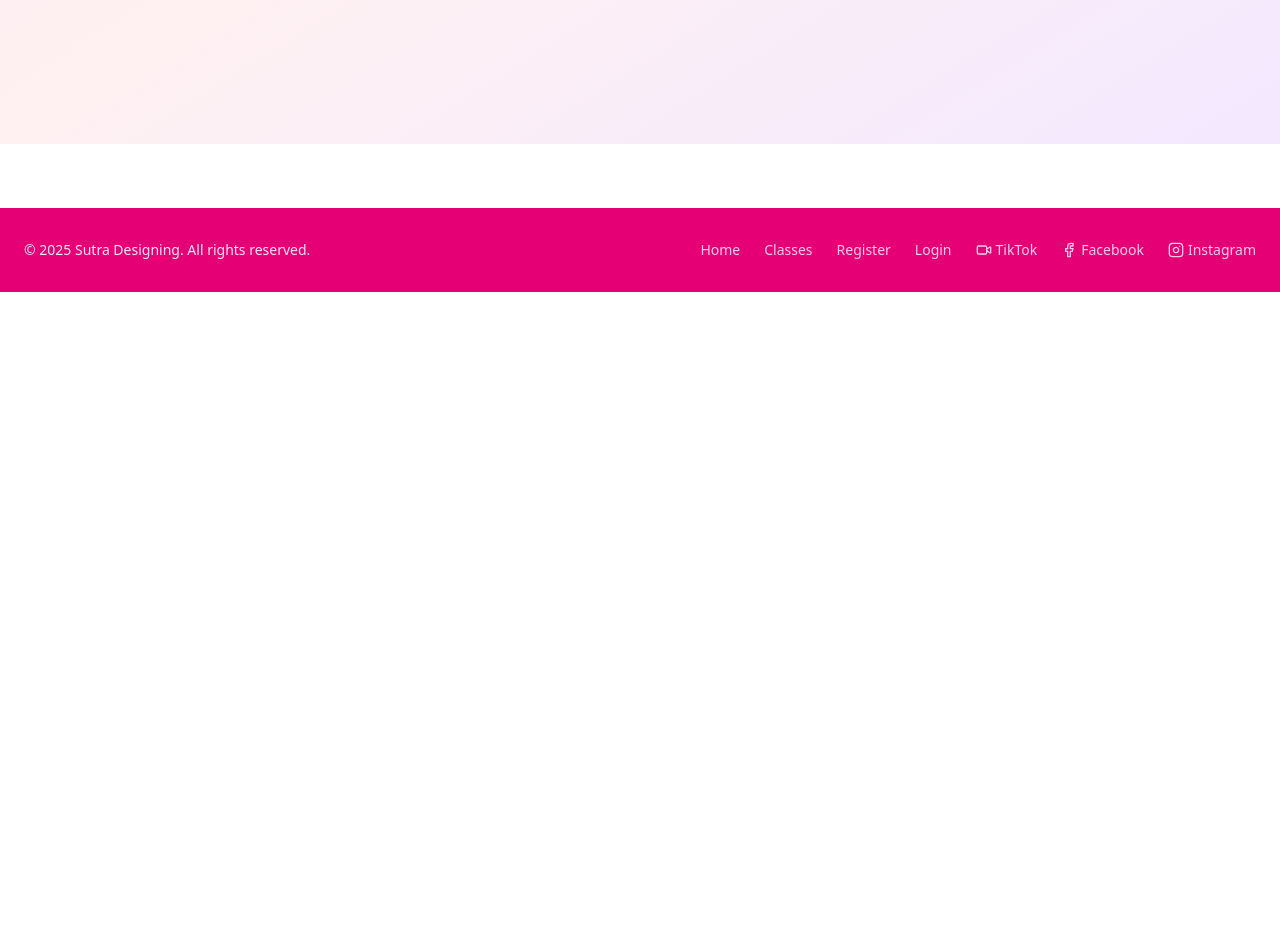
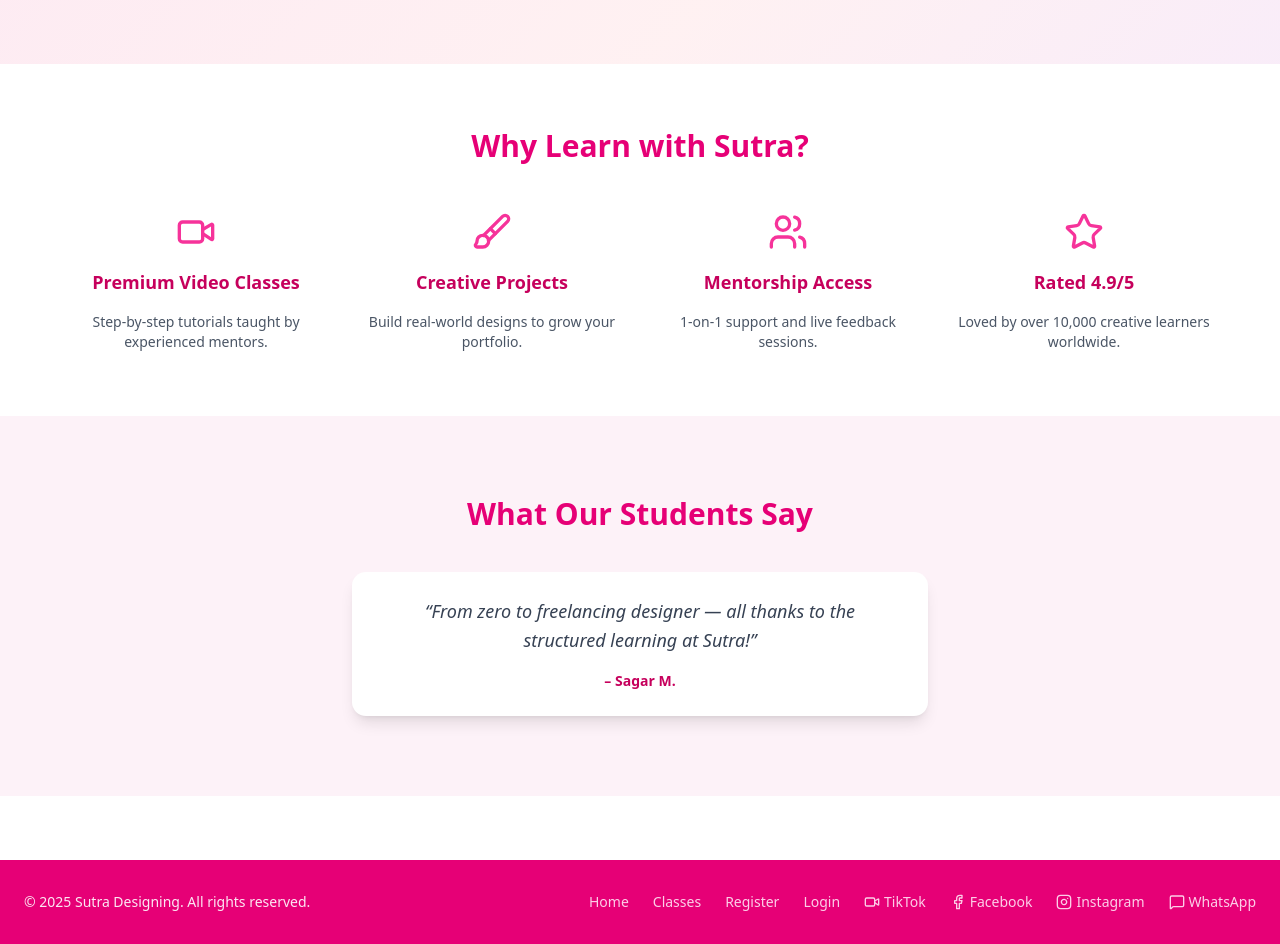
Before and after one commit to Code-unique/sutra-design, a Next.js app: page / in a window 1280 px wide. Shown: the part 720-1664 px from the top of the page. Before the commit the page ends 1012 px from the top, so only its background shows below. Built offline with nearby package versions, Linux system fonts and the light colour scheme; no server answers.

Commit message:
ready and improved functionalities

```diff
--- a/package.json
+++ b/package.json
@@ -29,6 +29,7 @@
     "react-player": "^3.3.1",
     "shadcn": "^2.9.3",
     "sonner": "^2.0.6",
+    "swiper": "^11.2.10",
     "tailwind-merge": "^3.3.1"
   },
   "devDependencies": {
--- a/src/app/page.tsx
+++ b/src/app/page.tsx
@@ -1,12 +1,60 @@
 'use client';
 
 import { Button } from "@/components/ui/button";
-import { motion } from "framer-motion";
+import { motion, AnimatePresence } from "framer-motion";
 import Link from "next/link";
+import { useSession } from "next-auth/react";
+import { useState, useEffect } from "react";
+import { Star, Video, Users, Brush } from "lucide-react";
 
 export default function Home() {
+  const { data: session } = useSession();
+  const testimonials = [
+    {
+      name: "Anjali R.",
+      quote:
+        "Sutra changed how I see design. The mentors are amazing and the community is supportive!",
+    },
+    {
+      name: "Sagar M.",
+      quote:
+        "From zero to freelancing designer — all thanks to the structured learning at Sutra!",
+    },
+    {
+      name: "Reema T.",
+      quote:
+        "Every class is full of energy and real knowledge. Best online learning experience ever.",
+    },
+    {
+      name: "Aarav Shrestha",
+      quote:
+        "Sutra completely changed the way I think about design. The classes are top-notch!",
+    },
+    {
+      name: "Sneha Joshi",
+      quote:
+        "Love the mentor interaction! I got personal feedback that really helped me grow.",
+    },
+    {
+      name: "Ramesh Bhandari",
+      quote:
+        "Very easy to use and beautifully designed platform. Highly recommend to creatives.",
+    },
+  ];
+
+  const [current, setCurrent] = useState(0);
+
+  useEffect(() => {
+    const interval = setInterval(() => {
+      setCurrent((prev) => (prev + 1) % testimonials.length);
+    }, 4500);
+    return () => clearInterval(interval);
+  }, [testimonials.length]);
+
   return (
-    <main className="min-h-screen bg-gradient-to-br from-pink-100 via-rose-50 to-purple-100 dark:from-gray-900 dark:to-gray-800 flex items-center justify-center p-6 text-foreground">
+    <main className="min-h-screen bg-gradient-to-br from-pink-100 via-rose-50 to-purple-100 dark:from-gray-900 dark:to-gray-800 text-foreground">
+      {/* HERO */}
+      <section className="flex items-center justify-center p-6 min-h-[90vh]">
         <motion.div
           initial={{ opacity: 0, y: 30 }}
           animate={{ opacity: 1, y: 0 }}
@@ -24,11 +72,13 @@ export default function Home() {
           </p>
 
           <div className="flex flex-col sm:flex-row justify-center gap-4 mt-6">
+            {!session && (
               <Link href="/register" aria-label="Get Started">
                 <Button className="bg-pink-600 hover:bg-pink-700 text-white px-6 py-3 text-lg rounded-xl shadow-md transition">
                   Get Started
                 </Button>
               </Link>
+            )}
             <Link href="/dashboard" aria-label="Explore Classes">
               <Button
                 variant="outline"
@@ -39,6 +89,77 @@ export default function Home() {
             </Link>
           </div>
         </motion.div>
+      </section>
+
+      {/* FEATURES */}
+      <section className="py-16 px-6 bg-white dark:bg-gray-900">
+        <div className="max-w-6xl mx-auto text-center space-y-12">
+          <h2 className="text-3xl font-bold text-pink-600 dark:text-pink-300">
+            Why Learn with Sutra?
+          </h2>
+
+          <div className="grid gap-8 sm:grid-cols-2 md:grid-cols-4">
+            {[
+              {
+                icon: <Video className="w-10 h-10 text-pink-500" />,
+                title: "Premium Video Classes",
+                desc: "Step-by-step tutorials taught by experienced mentors.",
+              },
+              {
+                icon: <Brush className="w-10 h-10 text-pink-500" />,
+                title: "Creative Projects",
+                desc: "Build real-world designs to grow your portfolio.",
+              },
+              {
+                icon: <Users className="w-10 h-10 text-pink-500" />,
+                title: "Mentorship Access",
+                desc: "1-on-1 support and live feedback sessions.",
+              },
+              {
+                icon: <Star className="w-10 h-10 text-pink-500" />,
+                title: "Rated 4.9/5",
+                desc: "Loved by over 10,000 creative learners worldwide.",
+              },
+            ].map((item, i) => (
+              <div key={i} className="flex flex-col items-center text-center space-y-4">
+                {item.icon}
+                <h3 className="font-semibold text-lg text-pink-700 dark:text-pink-200">{item.title}</h3>
+                <p className="text-sm text-gray-600 dark:text-gray-300">{item.desc}</p>
+              </div>
+            ))}
+          </div>
+        </div>
+      </section>
+
+      {/* TESTIMONIALS CAROUSEL */}
+      <section className="py-20 bg-pink-50 dark:bg-gray-800 px-6">
+        <div className="max-w-4xl mx-auto text-center space-y-10">
+          <h2 className="text-3xl font-bold text-pink-600 dark:text-pink-300">
+            What Our Students Say
+          </h2>
+
+          <div className="relative h-36 max-w-xl mx-auto px-6">
+            <AnimatePresence mode="wait">
+              <motion.div
+                key={current}
+                initial={{ opacity: 0, y: 20 }}
+                animate={{ opacity: 1, y: 0 }}
+                exit={{ opacity: 0, y: -20 }}
+                transition={{ duration: 0.6 }}
+                className="absolute inset-0 flex flex-col justify-center bg-white dark:bg-gray-900 rounded-xl shadow-lg p-8"
+              >
+                <p className="text-lg italic text-gray-700 dark:text-gray-300 leading-relaxed">
+                  “{testimonials[current].quote}”
+                </p>
+                <p className="mt-4 text-sm text-pink-700 dark:text-pink-300 font-semibold">
+                  – {testimonials[current].name}
+                </p>
+              </motion.div>
+            </AnimatePresence>
+          </div>
+        </div>
+      </section>
+
     </main>
   );
 }
--- a/src/components/shared/Footer.tsx
+++ b/src/components/shared/Footer.tsx
@@ -1,9 +1,12 @@
 "use client";
 
 import Link from "next/link";
-import { Facebook, Instagram, Video } from "lucide-react";
+import { useSession, signOut } from "next-auth/react";
+import { Facebook, Instagram, Video, MessageSquare } from "lucide-react";
 
 export default function Footer() {
+  const { data: session } = useSession();
+
   return (
     <footer className="w-full bg-pink-600 text-pink-100 mt-16 py-8 px-6">
       <div className="max-w-7xl mx-auto flex flex-col md:flex-row justify-between items-center gap-6 text-sm">
@@ -18,12 +21,24 @@ export default function Footer() {
           <Link href="/dashboard" className="hover:underline">
             Classes
           </Link>
+
+          {!session ? (
+            <>
               <Link href="/register" className="hover:underline">
                 Register
               </Link>
               <Link href="/login" className="hover:underline">
                 Login
               </Link>
+            </>
+          ) : (
+            <button
+              onClick={() => signOut()}
+              className="hover:underline bg-transparent border-none cursor-pointer"
+            >
+              Logout
+            </button>
+          )}
 
           <a
             href="https://www.tiktok.com/@sutradesignacademy"
@@ -57,6 +72,17 @@ export default function Footer() {
             <Instagram className="w-4 h-4" />
             Instagram
           </a>
+
+          <a
+            href="https://wa.me/9779804304000"
+            target="_blank"
+            rel="noopener noreferrer"
+            className="flex items-center gap-1 hover:underline"
+            aria-label="WhatsApp"
+          >
+            <MessageSquare className="w-4 h-4" />
+            WhatsApp
+          </a>
         </nav>
       </div>
     </footer>
--- a/src/components/shared/navbar.tsx
+++ b/src/components/shared/navbar.tsx
@@ -17,30 +17,78 @@ export default function Navbar() {
   return (
     <header className="sticky top-0 z-50 bg-white shadow-md">
       <nav className="max-w-7xl mx-auto px-4 md:px-6 py-3 flex items-center justify-between">
-        <Link href="/" className="text-xl font-bold text-pink-600">Sutra</Link>
+        <Link href="/" className="text-xl font-bold text-pink-600">
+          Sutra
+        </Link>
         <button onClick={toggle} className="md:hidden text-pink-600">
           {isOpen ? <X className="h-6 w-6" /> : <Menu className="h-6 w-6" />}
         </button>
-        <ul className={`md:flex md:gap-6 items-center absolute md:static bg-white md:bg-transparent left-0 w-full md:w-auto px-4 py-4 md:py-0 md:px-0 transition-all duration-300 ${isOpen ? "top-[60px]" : "-top-[500px]"} md:top-0`}>
-          <li><Link href="/" className="block py-2 px-4 hover:text-pink-500">Home</Link></li>
-          <li><Link href="/dashboard" className="block py-2 px-4 hover:text-pink-500">Dashboard</Link></li>
-          <li><Link href="/messages" className="block py-2 px-4 hover:text-pink-500">Messages</Link></li>
+        <ul
+          className={`md:flex md:gap-6 items-center absolute md:static bg-white md:bg-transparent left-0 w-full md:w-auto px-4 py-4 md:py-0 md:px-0 transition-all duration-300 ${
+            isOpen ? "top-[60px]" : "-top-[500px]"
+          } md:top-0`}
+        >
+          <li>
+            <Link href="/" className="block py-2 px-4 hover:text-pink-500">
+              Home
+            </Link>
+          </li>
+          <li>
+            <Link href="/dashboard" className="block py-2 px-4 hover:text-pink-500">
+              Dashboard
+            </Link>
+          </li>
+
+          {/* Show "Messages" only for non-admin logged-in users */}
+          {session && !isAdmin && (
+            <li>
+              <Link href="/messages" className="block py-2 px-4 hover:text-pink-500">
+                Messages
+              </Link>
+            </li>
+          )}
+
           {isAdmin && (
             <>
-              <li><Link href="/admin" className="block py-2 px-4 hover:text-pink-500">Admin</Link></li>
-              <li><Link href="/admin/applications" className="block py-2 px-4 hover:text-pink-500">Applications</Link></li>
-              <li><Link href="/admin/messages" className="block py-2 px-4 hover:text-pink-500">conversations</Link></li>
+              <li>
+                <Link href="/admin" className="block py-2 px-4 hover:text-pink-500">
+                  Admin
+                </Link>
+              </li>
+              <li>
+                <Link href="/admin/applications" className="block py-2 px-4 hover:text-pink-500">
+                  Applications
+                </Link>
+              </li>
+              <li>
+                <Link href="/admin/messages" className="block py-2 px-4 hover:text-pink-500">
+                  Conversations
+                </Link>
+              </li>
             </>
           )}
+
           {!session && (
             <>
-              <li><Link href="/login" className="block py-2 px-4 hover:text-pink-500">Login</Link></li>
-              <li><Link href="/register" className="block py-2 px-4 hover:text-pink-500">Register</Link></li>
+              <li>
+                <Link href="/login" className="block py-2 px-4 hover:text-pink-500">
+                  Login
+                </Link>
+              </li>
+              <li>
+                <Link href="/register" className="block py-2 px-4 hover:text-pink-500">
+                  Register
+                </Link>
+              </li>
             </>
           )}
+
           {session && (
             <li className="block py-2 px-4">
-              <Button onClick={() => signOut()} className="w-full md:w-auto bg-pink-600 hover:bg-pink-700 text-white">
+              <Button
+                onClick={() => signOut()}
+                className="w-full md:w-auto bg-pink-600 hover:bg-pink-700 text-white"
+              >
                 Logout
               </Button>
             </li>
```
Also changed, not shown: 1 other file (tests, documents, lock files or other folders). Lines whose indentation alone changed are shown as unchanged.
